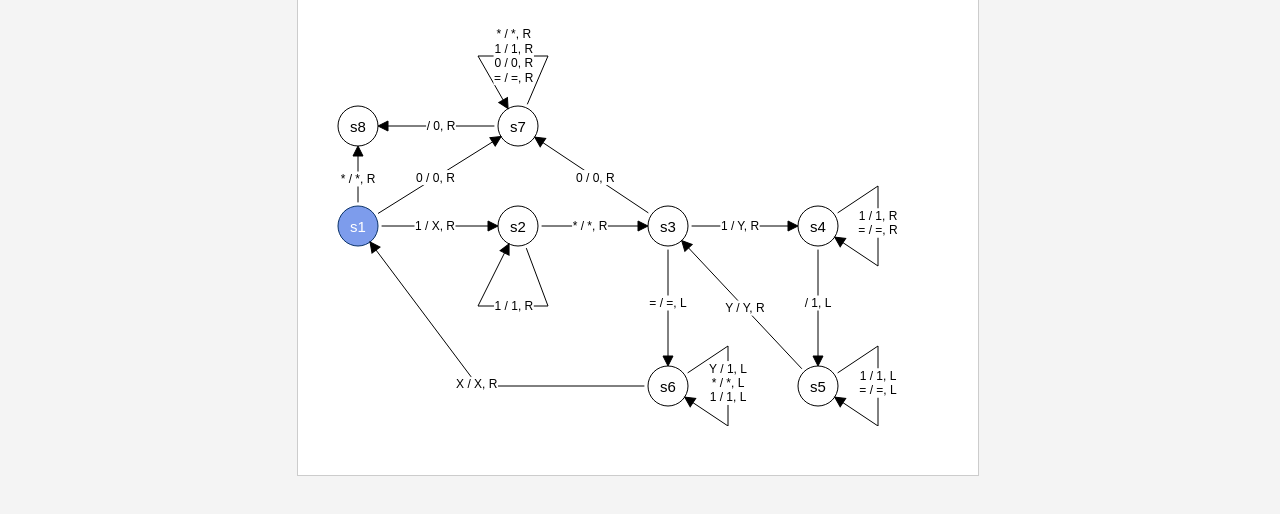
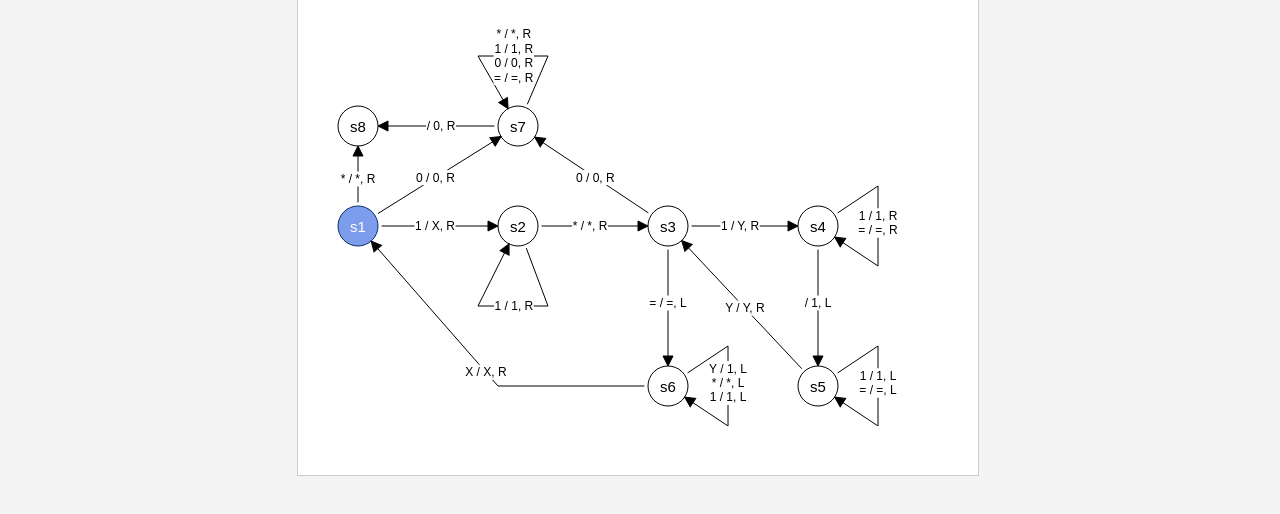
Before and after one commit to fabian/Turing, a plain HTML site: page index.html in a window 1280 px wide. Shown: the part 260-774 px from the top of the page. Drawn offline with Linux system fonts and the light colour scheme.

Commit message:
Gleicher Winkel

```diff
--- a/index.html
+++ b/index.html
@@ -65,7 +65,7 @@
 	        s5.joint(s5, {label: '1 / 1, L\n= / =, L', vertices: ['560 ' + (top + 120), '560 ' + (top + 200)], attrs: {'stroke-dasharray': 'none'}});
 	        s5.joint(s3, {label: 'Y / Y, R', attrs: {'stroke-dasharray': 'none'}});
 	        s6.joint(s6, {label: 'Y / 1, L\n* / *, L\n1 / 1, L', vertices: ['410 ' + (top + 120), '410 ' + (top + 200)], attrs: {'stroke-dasharray': 'none'}});
-	        s6.joint(s1, {label: 'X / X, R', vertices: ['160 ' + (top + 160)], attrs: {'stroke-dasharray': 'none'}});
+	        s6.joint(s1, {label: 'X / X, R', vertices: ['180 ' + (top + 160)], attrs: {'stroke-dasharray': 'none'}});
 	        s1.joint(s8, {label: '* / *, R', attrs: {'stroke-dasharray': 'none'}});
 
 	        s1.joint(s7, {label: '0 / 0, R', attrs: {'stroke-dasharray': 'none'}});
```
